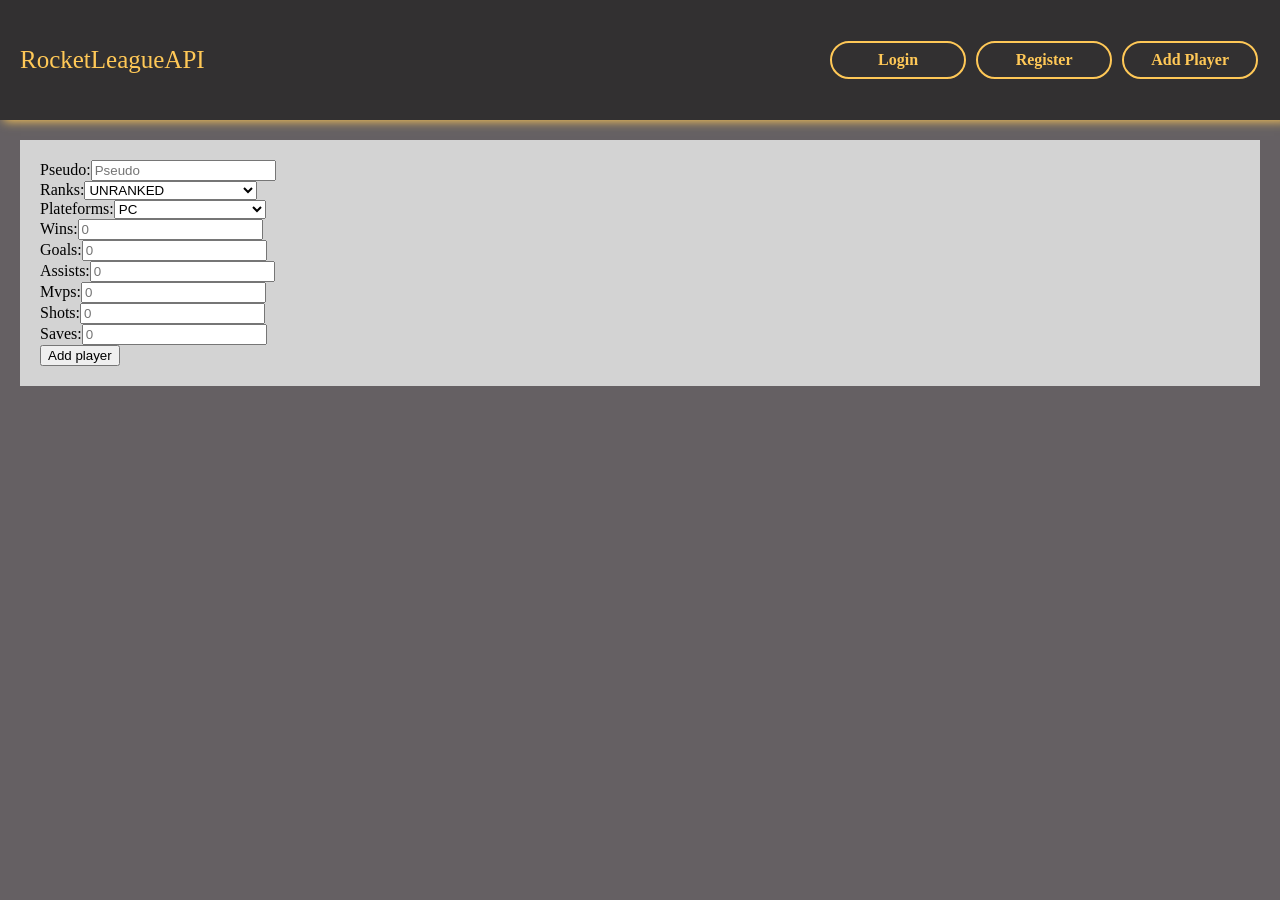
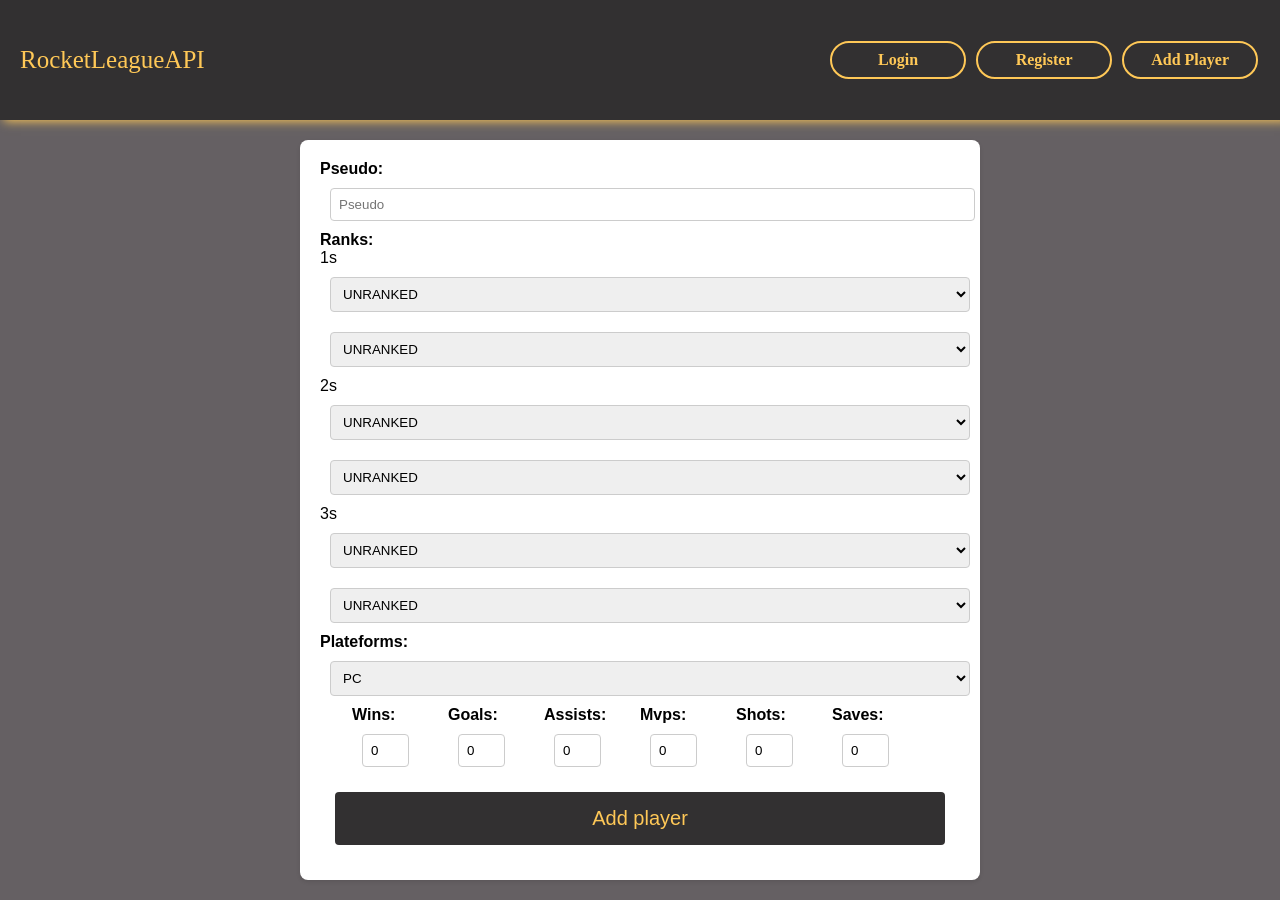
Before and after one commit to DruetJonathan/API_RocketLeague_Project_FrontEnd, an Angular app in the folder API_RocketLeague_Project_FrontEnd/: page /player/add in a window 1280 px wide. Before the commit the page ends 800 px from the top, so only its background shows below. Built offline with nearby package versions, Linux system fonts and the light colour scheme.

Commit message:
add form 90% , manque a faire l'appel au service du back end et tester si ca ajoute en db + regarder pour faire l'upload de l'image etc qui reste incertains car jsp

```diff
--- a/API_RocketLeague_Project_FrontEnd/src/app/components/player/add-player/add-player.component.html
+++ b/API_RocketLeague_Project_FrontEnd/src/app/components/player/add-player/add-player.component.html
@@ -7,77 +7,92 @@
         <label for="pseudo">Pseudo:</label>
         <input type="text" id="pseudo" formControlName="pseudo" placeholder="Pseudo">
         <div *ngIf="playerForm.get('pseudo')?.invalid && playerForm.get('pseudo')?.touched">
-          <div *ngIf="playerForm.get('pseudo')?.errors?.['required']">Le pseudo est requis.</div>
+          <div *ngIf="playerForm.get('pseudo')?.errors?.['required']"  class="error">Le pseudo est requis.</div>
         </div>
       </div>
 
       <div>
         <label>Ranks:</label>
-        <select>
-          <option *ngFor="let rank of ranks" [value]="rank">{{ rank }}</option>
+        <div formArrayName="ranks">
+          <div *ngFor="let rankGroup of playerForm.get('ranks')?.value; let i = index">
+            <span>{{rankGroup.name}}</span>
+            <div [formGroupName]="i">
+              <select formControlName="rank">
+                <option *ngFor="let rank of ranksEnum" [value]="rank">{{ rank }}</option>
               </select>
-        <div *ngIf="playerForm.get('ranks')?.invalid && playerForm.get('ranks')?.touched">
-          <div *ngIf="playerForm.get('ranks')?.errors?.['required']">Les rangs sont requis.</div>
+              <select formControlName="division">
+                <option *ngFor="let division of divisions" [value]="division">{{ division }}</option>
+              </select>
             </div>
           </div>
-
+        </div>
+        <div *ngIf="playerForm.get('ranks')?.invalid && playerForm.get('ranks')?.touched">
+          <div *ngIf="playerForm.get('ranks')?.errors?.['required']"  class="error">Le rang est requis.</div>
+        </div>
+      </div>
       <div>
         <label>Plateforms:</label>
-        <select>
+        <select formControlName="plateform">
           <option *ngFor="let plateform of plateforms" [value]="plateform">{{ plateform }}</option>
         </select>
         <div *ngIf="playerForm.get('plateform')?.invalid && playerForm.get('plateform')?.touched">
-          <div *ngIf="playerForm.get('plateform')?.errors?.['required']">La plateforme est requise.</div>
-          <!--        <div *ngIf="playerForm.get('plateform')?.errors?.['min']">La valeur doit être supérieure ou égale à 0.</div>-->
+          <div *ngIf="playerForm.get('plateform')?.errors?.['required']"  class="error">La plateforme est requise.</div>
         </div>
       </div>
 <!--      todo: faire l'upload de l'image-->
+      <div id="stats">
         <div>
           <label for="wins">Wins:</label>
           <input type="number" formControlName="wins" id="wins" min="0" placeholder="0">
-        <div *ngIf="playerForm.get('wins')?.invalid && playerForm.get('wins')?.touched">
-          <div *ngIf="playerForm.get('wins')?.errors?.['required']">Le nombre de wins est requise.</div>
-          <div *ngIf="playerForm.get('wins')?.errors?.['min']">La valeur doit être supérieure ou égale à 0.</div>
-        </div>
+
         </div>
         <div>
           <label for="goals">Goals:</label>
           <input type="number" formControlName="goals" id="goals" min="0" placeholder="0">
-        <div *ngIf="playerForm.get('goals')?.invalid && playerForm.get('goals')?.touched">
-          <div *ngIf="playerForm.get('goals')?.errors?.['required']">Le nombre de goals est requise.</div>
-          <div *ngIf="playerForm.get('goals')?.errors?.['min']">La valeur doit être supérieure ou égale à 0.</div>
-        </div>
+
         </div>
         <div>
           <label for="assists">Assists:</label>
           <input type="number" formControlName="assists" id="assists" min="0" placeholder="0">
-        <div *ngIf="playerForm.get('assists')?.invalid && playerForm.get('assists')?.touched">
-          <div *ngIf="playerForm.get('assists')?.errors?.['required']">Le nombre d'assists est requise.</div>
-          <div *ngIf="playerForm.get('assists')?.errors?.['min']">La valeur doit être supérieure ou égale à 0.</div>
-        </div>
+
         </div>
         <div>
           <label for="mvps">Mvps:</label>
           <input type="number" formControlName="mvps" id="mvps" min="0" placeholder="0">
-        <div *ngIf="playerForm.get('mvps')?.invalid && playerForm.get('mvps')?.touched">
-          <div *ngIf="playerForm.get('mvps')?.errors?.['required']">Le nombre de mvps est requise.</div>
-          <div *ngIf="playerForm.get('mvps')?.errors?.['min']">La valeur doit être supérieure ou égale à 0.</div>
-        </div>
         </div>
         <div>
           <label for="shots">Shots:</label>
           <input type="number" formControlName="shots" id="shots" min="0" placeholder="0">
-        <div *ngIf="playerForm.get('shots')?.invalid && playerForm.get('shots')?.touched">
-          <div *ngIf="playerForm.get('shots')?.errors?.['required']">Le nombre de shots est requise.</div>
-          <div *ngIf="playerForm.get('shots')?.errors?.['min']">La valeur doit être supérieure ou égale à 0.</div>
-        </div>
         </div>
         <div>
           <label for="saves">Saves:</label>
           <input type="number" formControlName="saves" id="saves" min="0" placeholder="0">
+        </div>
+      </div>
+      <div id="divErrorStats">
+        <div *ngIf="playerForm.get('wins')?.invalid && playerForm.get('wins')?.touched">
+          <div *ngIf="playerForm.get('wins')?.errors?.['required']" class="error">Le nombre de wins est requise.</div>
+          <div *ngIf="playerForm.get('wins')?.errors?.['min']" class="error">La valeur doit être supérieure ou égale à 0.</div>
+        </div>
+        <div *ngIf="playerForm.get('goals')?.invalid && playerForm.get('goals')?.touched">
+          <div *ngIf="playerForm.get('goals')?.errors?.['required']" class="error">Le nombre de goals est requise.</div>
+          <div *ngIf="playerForm.get('goals')?.errors?.['min']" class="error">La valeur doit être supérieure ou égale à 0.</div>
+        </div>
+        <div *ngIf="playerForm.get('assists')?.invalid && playerForm.get('assists')?.touched">
+          <div *ngIf="playerForm.get('assists')?.errors?.['required']" class="error">Le nombre d'assists est requise.</div>
+          <div *ngIf="playerForm.get('assists')?.errors?.['min']" class="error">La valeur doit être supérieure ou égale à 0.</div>
+        </div>
+        <div *ngIf="playerForm.get('mvps')?.invalid && playerForm.get('mvps')?.touched">
+          <div *ngIf="playerForm.get('mvps')?.errors?.['required']" class="error">Le nombre de mvps est requise.</div>
+          <div *ngIf="playerForm.get('mvps')?.errors?.['min']" class="error">La valeur doit être supérieure ou égale à 0.</div>
+        </div>
+        <div *ngIf="playerForm.get('shots')?.invalid && playerForm.get('shots')?.touched">
+          <div *ngIf="playerForm.get('shots')?.errors?.['required']" class="error">Le nombre de shots est requise.</div>
+          <div *ngIf="playerForm.get('shots')?.errors?.['min']" class="error">La valeur doit être supérieure ou égale à 0.</div>
+        </div>
         <div *ngIf="playerForm.get('saves')?.invalid && playerForm.get('saves')?.touched">
-          <div *ngIf="playerForm.get('saves')?.errors?.['required']">Le nombre de saves est requise.</div>
-          <div *ngIf="playerForm.get('saves')?.errors?.['min']">La valeur doit être supérieure ou égale à 0.</div>
+          <div *ngIf="playerForm.get('saves')?.errors?.['required']" class="error">Le nombre de saves est requise.</div>
+          <div *ngIf="playerForm.get('saves')?.errors?.['min']" class="error">La valeur doit être supérieure ou égale à 0.</div>
         </div>
       </div>
       <button>Add player</button>
--- a/API_RocketLeague_Project_FrontEnd/src/app/components/player/add-player/add-player.component.scss
+++ b/API_RocketLeague_Project_FrontEnd/src/app/components/player/add-player/add-player.component.scss
@@ -1,5 +1,78 @@
-section{
+/* add-player.component.scss */
+body {
+  font-family: Arial, sans-serif;
+  margin: 0;
+  padding: 0;
+}
+
+section {
+  background-color: #fff;
+  border-radius: 8px;
+  box-shadow: 0 2px 4px rgba(0, 0, 0, 0.1);
   padding: 20px;
-  margin: 20px;
-  background: lightgrey;
+  margin: 20px auto;
+  max-width: 50vw;
 }
+
+form {
+  display: flex;
+  flex-direction: column;
+  width: 100%;
+}
+
+label {
+  font-weight: bold;
+  margin-bottom: 5px;
+}
+
+input[type="text"],
+input[type="number"],
+select {
+  padding: 8px;
+  border: 1px solid #ccc;
+  border-radius: 4px;
+  margin: 10px;
+  width: 98%;
+}
+#stats{
+  display: flex;
+  flex-wrap: wrap;
+  justify-content: center;
+  div{
+    width: 15%;
+  }
+  input{
+    width: 30%;
+    margin: 10px;
+  }
+}
+select {
+  width: 100%;
+}
+
+button {
+  background-color: #323031;
+  color: #ffc857;
+  padding: 10px;
+  border: none;
+  border-radius: 4px;
+  cursor: pointer;
+  transition: background-color 0.3s ease-in-out;
+  font-size: 1.25rem;
+  margin: 15px;
+  padding: 15px;
+}
+#divErrorStats{
+  display: flex;
+  flex-wrap: wrap;
+  justify-content: center;
+}
+button:hover {
+  background-color: #656063;
+}
+
+.error {
+  color: red;
+  font-size: 12px;
+  margin: 15px;
+}
--- a/API_RocketLeague_Project_FrontEnd/src/app/components/player/add-player/add-player.component.ts
+++ b/API_RocketLeague_Project_FrontEnd/src/app/components/player/add-player/add-player.component.ts
@@ -2,6 +2,8 @@
 import {FormBuilder, FormGroup, Validators} from "@angular/forms";
 import {Ranks} from "../../../models/Ranks";
 import {Plateforms} from "../../../models/Plateforms";
+import {Divisions} from "../../../models/Divisions";
+import {Rank} from "../../../models/Rank";
 
 @Component({
   selector: 'app-add-player',
@@ -10,25 +12,46 @@
 })
 export class AddPlayerComponent {
   playerForm : FormGroup;
-  ranks: string[] = Object.keys(Ranks).filter(key => isNaN(Number(key)));
+  ranksEnum: string[] = Object.keys(Ranks).filter(key => isNaN(Number(key)));
+  divisions: string[] = Object.keys(Divisions).filter(key => isNaN(Number(key)));
   plateforms: string[] = Object.keys(Plateforms).filter(key => isNaN(Number(key)));
+  ranks: Rank[] = []; // Tableau pour stocker les informations des rangs et divisions combinées
   constructor(private _fb : FormBuilder) {
     this.playerForm = this._fb.group({
       pseudo:[null,[Validators.required]],
-      ranks:[null,[Validators.required]],
-      plateform:[null,[Validators.required]],
-      image:[null,[Validators.required,Validators.min(0)]],
-      wins:[null,[Validators.required,Validators.min(0)]],
-      goals:[null,[Validators.required,Validators.min(0)]],
-      assists:[null,[Validators.required,Validators.min(0)]],
-      mvps:[null,[Validators.required,Validators.min(0)]],
-      shots:[null,[Validators.required,Validators.min(0)]],
-      saves:[null,[Validators.required,Validators.min(0)]]
+      ranks:this._fb.array([
+        this._fb.group({
+          id:0,
+          name:"1s",
+          rank: ['UNRANKED', Validators.required],
+          division: ['UNRANKED', Validators.required]
+        }),
+        this._fb.group({
+          id:0,
+          name:"2s",
+          rank: ['UNRANKED', Validators.required],
+          division: ['UNRANKED', Validators.required]
+        }),
+        this._fb.group({
+          id:0,
+          name:"3s",
+          rank: ['UNRANKED', Validators.required],
+          division: ['UNRANKED', Validators.required]
+        })
+      ]),
+      plateform:["PC",[Validators.required]],
+      image:["",[Validators.required,Validators.min(0)]],
+      wins:[0,[Validators.required,Validators.min(0)]],
+      goals:[0,[Validators.required,Validators.min(0)]],
+      assists:[0,[Validators.required,Validators.min(0)]],
+      mvps:[0,[Validators.required,Validators.min(0)]],
+      shots:[0,[Validators.required,Validators.min(0)]],
+      saves:[0,[Validators.required,Validators.min(0)]]
     })
   }
 
   addPlayer(){
-    console.log(this.playerForm)
+    console.log(this.playerForm.value)
   }
 
   protected readonly Ranks = Ranks;
```
Lines whose indentation alone changed are shown as unchanged.
